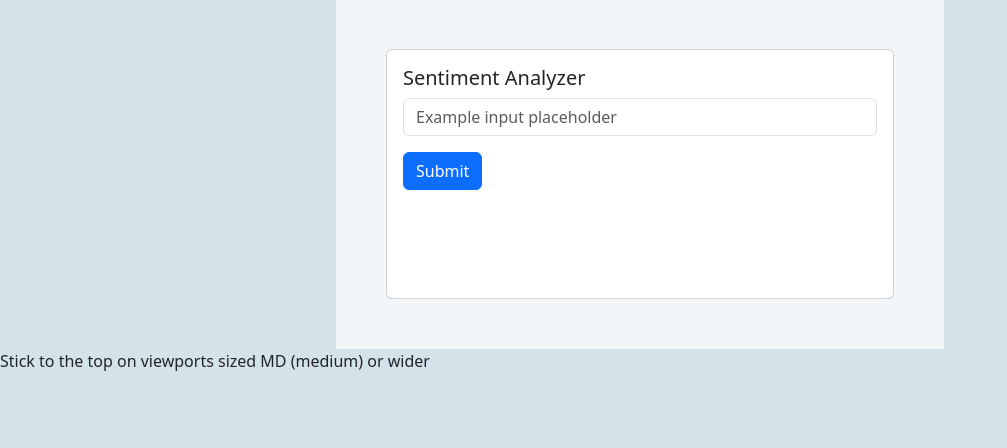
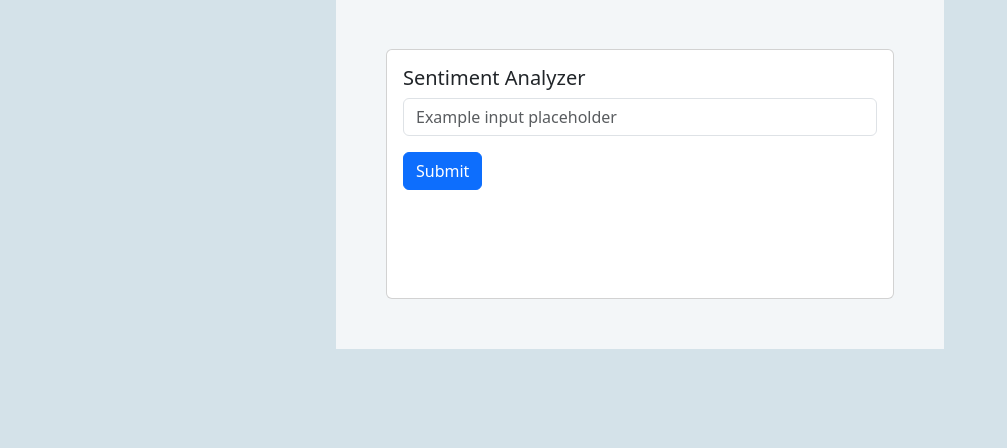
Before and after one commit to faniazulfa/Portofolio-Simple-Website-Sentiment-Analyst-Gru, a Flask app: page / in a window 1280 px wide. Shown: the part 159-607 px from the top of the page, without its empty margins (0-1007 px from the left). Run offline with Flask 3, Linux system fonts and the light colour scheme; parts of the project's set-up code (start-up, migrations or seed data) failed here and were passed over.

Commit message:
add text

```diff
--- /dev/null
+++ b/note.txt
@@ -0,0 +1 @@
+Simple Website Sentiment Analyst
--- a/templates/index.html
+++ b/templates/index.html
@@ -112,9 +112,7 @@
       </div>
     </div>
 
-    <div class="sticky-md-top">
-      Stick to the top on viewports sized MD (medium) or wider
-    </div>
+
 
     <script
       src="https://cdn.jsdelivr.net/npm/bootstrap@5.3.8/dist/js/bootstrap.bundle.min.js"
```
Also changed, not shown: templates/res.html (+1 -8 lines).
